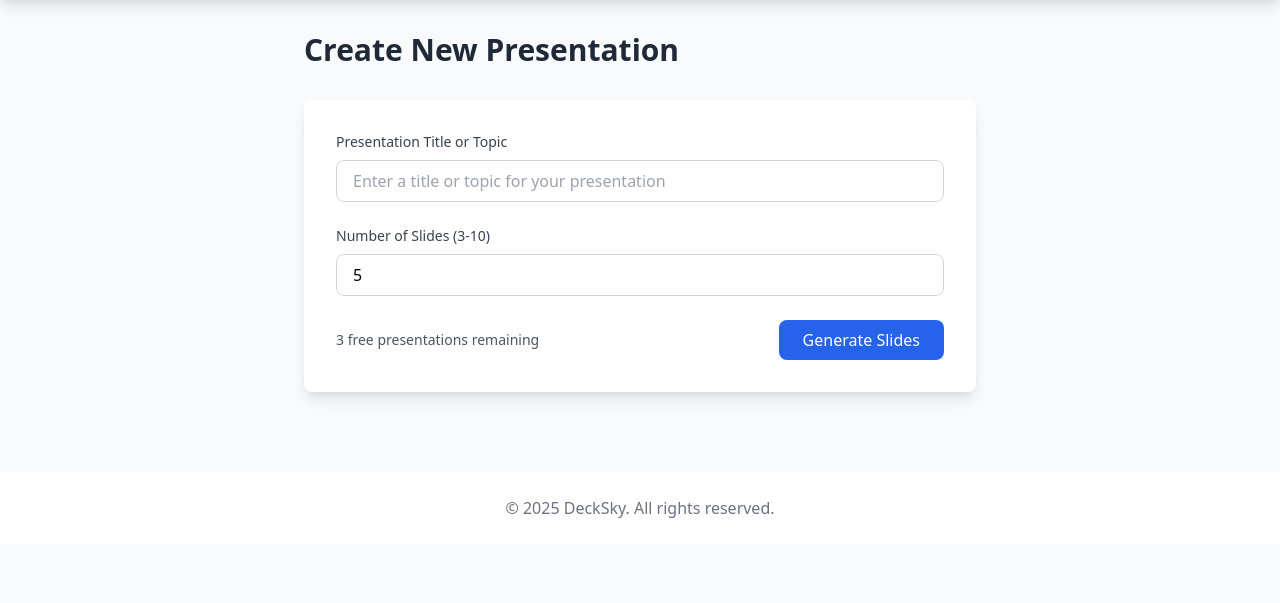
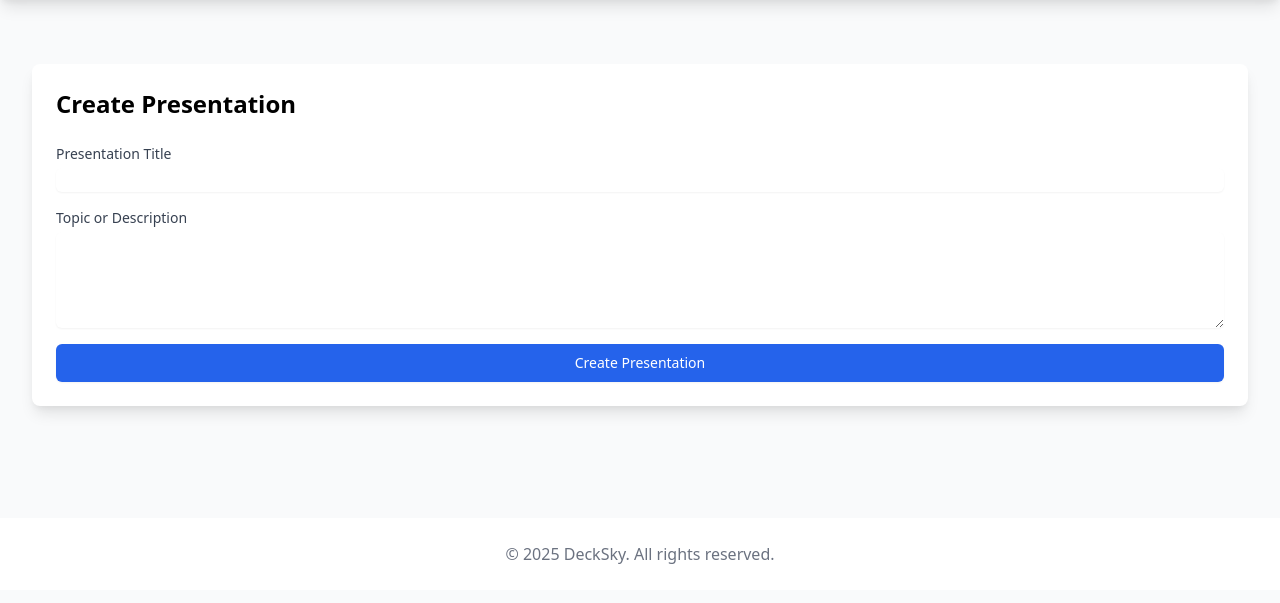
Before and after one commit to techanyday/desksky, a Flask app: template templates/create_slides.html in a window 1280 px wide. Shown: the part 60-663 px from the top of the page. Run offline with Flask 3, Linux system fonts and the light colour scheme; the template is opened without the code that fills it, so the values that code supplies are empty; the visitor is signed in with stand-in values (Sample User, id 1).

Commit message:
fix: Update presentation creation flow and templates

```diff
--- a/app.py
+++ b/app.py
@@ -140,21 +140,60 @@
 def index():
     return render_template('index.html')
 
-@app.route('/create-slides', methods=['GET', 'POST'])
+@app.route('/create-slides', methods=['POST'])
 @login_required
 def create_slides():
-    if request.method == 'POST':
-        title = request.form.get('title')
-        num_slides = int(request.form.get('num_slides', 5))
+    try:
+        data = request.get_json()
+        if not data:
+            return jsonify({'error': 'No data provided'}), 400
 
-        # Check user credits/subscription
-        if not check_user_credits(current_user, num_slides):
-            return jsonify({'error': 'Insufficient credits'})
+        # Create a new presentation
+        presentation = Presentation(
+            user_id=current_user.id,
+            title=data.get('title', 'Untitled Presentation'),
+            num_slides=0,
+            status='pending'
+        )
+        db.session.add(presentation)
+        db.session.commit()
 
-        # Generate slides logic will be implemented in slides_generator.py
-        return jsonify({'status': 'processing'})
+        # Create presentation in Google Slides
+        service = build('slides', 'v1', credentials=credentials_from_session())
+        slides_presentation = service.presentations().create(body={
+            'title': presentation.title
+        }).execute()
 
-    return render_template('create_slides.html')
+        # Update our presentation with Google Slides ID
+        presentation.google_presentation_id = slides_presentation.get('presentationId')
+        presentation.status = 'completed'
+        db.session.commit()
+
+        logger.info(f"Created presentation with ID: {presentation.id}")
+        return jsonify({
+            'presentation_id': presentation.id,
+            'google_presentation_id': presentation.google_presentation_id
+        })
+
+    except Exception as e:
+        logger.error(f"Error creating slides: {str(e)}")
+        db.session.rollback()
+        return jsonify({'error': str(e)}), 500
+
+@app.route('/presentation/<int:presentation_id>')
+@login_required
+def view_presentation(presentation_id):
+    presentation = Presentation.query.get_or_404(presentation_id)
+
+    # Ensure user owns this presentation
+    if presentation.user_id != current_user.id:
+        abort(403)
+
+    return render_template(
+        'presentation.html',
+        presentation=presentation,
+        google_presentation_url=f"https://docs.google.com/presentation/d/{presentation.google_presentation_id}/edit"
+    )
 
 @app.route('/pricing')
 def pricing():
--- a/templates/create_slides.html
+++ b/templates/create_slides.html
@@ -1,69 +1,75 @@
 {% extends "base.html" %}
 
 {% block content %}
-<div class="max-w-2xl mx-auto">
-    <h1 class="text-3xl font-bold text-gray-800 mb-8">Create New Presentation</h1>
+<div class="container mx-auto px-4 py-8">
+    <div class="bg-white rounded-lg shadow-lg p-6">
+        <h1 class="text-2xl font-bold mb-6">Create Presentation</h1>
 
-    <div class="bg-white rounded-lg shadow-lg p-8">
-        <form id="createSlidesForm" class="space-y-6">
+        <form id="createSlidesForm" class="space-y-4">
             <div>
-                <label for="title" class="block text-sm font-medium text-gray-700 mb-2">Presentation Title or Topic</label>
-                <input type="text" id="title" name="title" required
-                    class="w-full px-4 py-2 border border-gray-300 rounded-lg focus:ring-blue-500 focus:border-blue-500"
-                    placeholder="Enter a title or topic for your presentation">
+                <label for="title" class="block text-sm font-medium text-gray-700">Presentation Title</label>
+                <input type="text" name="title" id="title" required
+                       class="mt-1 block w-full rounded-md border-gray-300 shadow-sm focus:border-blue-500 focus:ring-blue-500">
             </div>
 
             <div>
-                <label for="num_slides" class="block text-sm font-medium text-gray-700 mb-2">Number of Slides (3-10)</label>
-                <input type="number" id="num_slides" name="num_slides" required min="3" max="10"
-                    class="w-full px-4 py-2 border border-gray-300 rounded-lg focus:ring-blue-500 focus:border-blue-500"
-                    value="5">
+                <label for="topic" class="block text-sm font-medium text-gray-700">Topic or Description</label>
+                <textarea name="topic" id="topic" rows="4" required
+                          class="mt-1 block w-full rounded-md border-gray-300 shadow-sm focus:border-blue-500 focus:ring-blue-500"></textarea>
             </div>
 
-            <div class="flex items-center justify-between">
-                <div class="text-sm text-gray-600">
-                    {% if current_user.subscription_status == 'premium' %}
-                        Premium subscription active
-                    {% else %}
-                        {{ current_user.free_credits }} free presentations remaining
-                    {% endif %}
-                </div>
+            <div>
                 <button type="submit"
-                    class="bg-blue-600 text-white px-6 py-2 rounded-lg hover:bg-blue-700 focus:outline-none focus:ring-2 focus:ring-blue-500 focus:ring-offset-2">
-                    Generate Slides
+                        class="w-full flex justify-center py-2 px-4 border border-transparent rounded-md shadow-sm text-sm font-medium text-white bg-blue-600 hover:bg-blue-700 focus:outline-none focus:ring-2 focus:ring-offset-2 focus:ring-blue-500">
+                    Create Presentation
                 </button>
             </div>
         </form>
+
+        <div id="loading" class="hidden mt-4">
+            <p class="text-center text-gray-600">Creating your presentation...</p>
+        </div>
     </div>
 </div>
 
 <script>
-document.getElementById('createSlidesForm').addEventListener('submit', async (e) => {
+document.getElementById('createSlidesForm').addEventListener('submit', async function(e) {
     e.preventDefault();
+
     const form = e.target;
-    const submitButton = form.querySelector('button[type="submit"]');
+    const loading = document.getElementById('loading');
+    const submitBtn = form.querySelector('button[type="submit"]');
 
-    submitButton.disabled = true;
-    submitButton.textContent = 'Generating...';
+    // Show loading state
+    loading.classList.remove('hidden');
+    submitBtn.disabled = true;
 
     try {
         const response = await fetch('/create-slides', {
             method: 'POST',
-            body: new FormData(form)
+            headers: {
+                'Content-Type': 'application/json',
+            },
+            body: JSON.stringify({
+                title: form.title.value,
+                topic: form.topic.value
+            })
         });
 
         const data = await response.json();
 
-        if (data.error) {
-            alert(data.error);
+        if (response.ok) {
+            // Redirect to the presentation page
+            window.location.href = `/presentation/${data.presentation_id}`;
         } else {
-            window.location.href = `/presentation/${data.presentation_id}`;
+            alert(data.error || 'Failed to create presentation');
         }
     } catch (error) {
-        alert('An error occurred. Please try again.');
+        alert('An error occurred while creating the presentation');
+        console.error('Error:', error);
     } finally {
-        submitButton.disabled = false;
-        submitButton.textContent = 'Generate Slides';
+        loading.classList.add('hidden');
+        submitBtn.disabled = false;
     }
 });
 </script>
```
Also changed, not shown: templates/presentation.html (added, +27 -0 lines).
